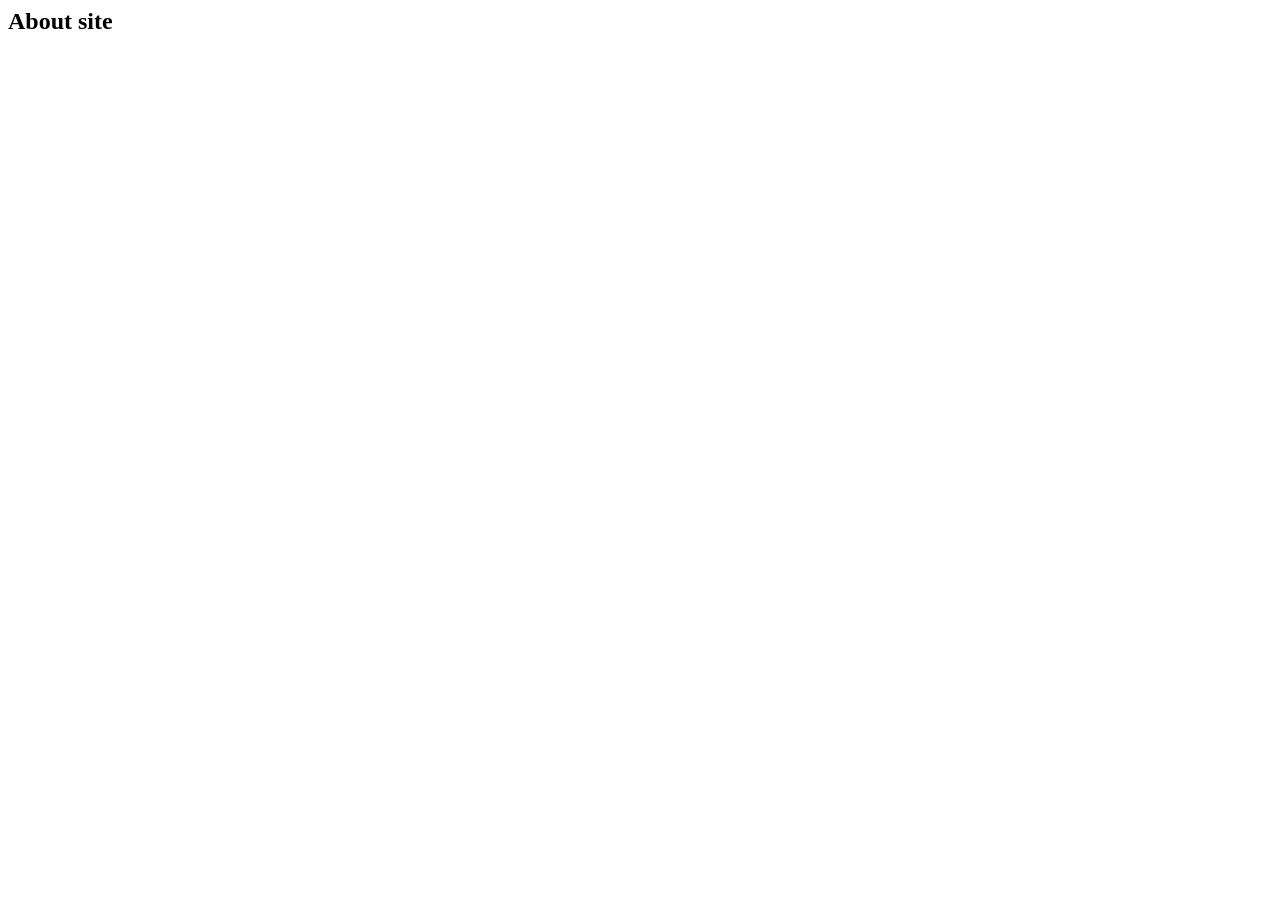
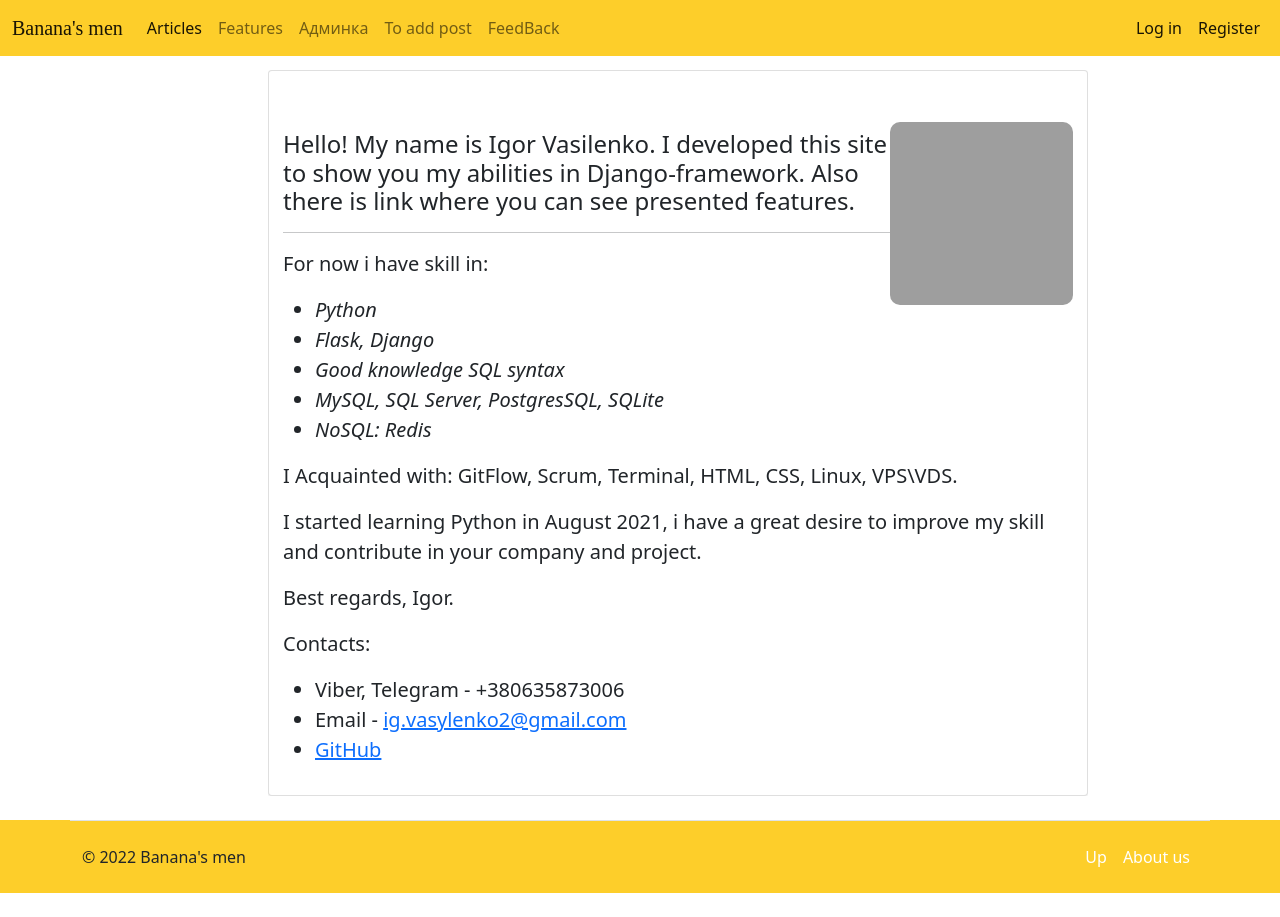
Before and after one commit to karonion/BananasDjango, a Django app: page /about in a window 1280 px wide. Before the commit the page is almost empty. Before the commit the page ends 29 px from the top, so only its background shows below. Run offline with Django 4.2, Linux system fonts and the light colour scheme; parts of the project's set-up code (start-up, migrations or seed data) failed here and were passed over; some libraries are stand-ins or nearby versions; grey boxes are pictures that could not be loaded.

Commit message:
Сверстана страница "О нас", добавлена ссылка в шапку сайта

```diff
--- a/Bananas/Bananas/urls.py
+++ b/Bananas/Bananas/urls.py
@@ -24,7 +24,6 @@ from django.conf import settings
 urlpatterns = [
     path('admin/', admin.site.urls),  # Админка
     path('', views.index, name='home'),  # Главная страница
-    re_path(r'^about', views.about),  # О нас
     re_path(r'^contact', views.contact),  # Контакты
     path('bananaAPP', views.index_app),  # Приложение
     path('feedback', views.feedback),  # Обратная связь (для юзера)
@@ -33,6 +32,7 @@ urlpatterns = [
     path('summernote/', include('django_summernote.urls')),  # Ссылка для передачи summernote
     path('post/<int:id>', views.post_deatils),  # Пост детально
     path('upload/', views.add_post),
+    path('about', views.about_us)
 ]
 
 # Дополнительная проверка для summernote
--- a/Bananas/bananaAPP/views.py
+++ b/Bananas/bananaAPP/views.py
@@ -59,3 +59,7 @@ def add_post(request):
 def post_deatils(request, id):
     article = Articles.objects.get(id=id)
     return render(request, 'post.html', {'article': article})
+
+
+def about_us(request):
+    return render(request, 'About-us.html')
--- /dev/null
+++ b/Bananas/templates/About-us.html
@@ -0,0 +1,36 @@
+{% extends 'basic.html' %}
+{% block title %}Post{% endblock %}
+{% block body%}
+<div class="container" style="margin-top:70px" >
+    <div class="raw">
+        <div class="col-md-8 offset-md-2 images-post">
+            <div class="card shadow-sm p-1" style="">
+                <div class="col-12 lead" style="padding:10px" >
+                    <h4 style="text-align: left;">&nbsp;</h4>
+                    <p><img src="https://i.ibb.co/c1yPcPz/photo-2021-08-20-08-16-16.jpg" alt="" width="183" height="183" style="float: right; border-radius: 10px;" /></p>
+                    <div class="h4">Hello! My name is Igor Vasilenko. I developed this site to show you my abilities in Django-framework. Also there is&nbsp;link where you can see presented features.</div>
+                    <hr />
+                    <p style="text-align: left;">For now i have skill in:</p>
+                    <ul>
+                        <li><em>Python</em></li>
+                        <li><em>Flask, Django</em></li>
+                        <li><em>Good knowledge SQL syntax</em></li>
+                        <li><em>MySQL, SQL Server, PostgresSQL, SQLite</em></li>
+                        <li><em>NoSQL: Redis&nbsp;</em></li>
+                    </ul>
+                    <p>I Acquainted with: GitFlow, Scrum, Terminal, HTML, CSS, Linux, VPS\VDS.</p>
+                    <p>I started learning Python in August 2021, i have a great desire to improve my skill and contribute in your company and project.</p>
+                    <p>Best regards, Igor.</p>
+                    <p style="text-align: left;"><strong>Contacts:</strong></p>
+                    <ul>
+                        <li style="text-align: left;">Viber, Telegram - +380635873006</li>
+                        <li style="text-align: left;">Email - <a href="mailto:ig.vasylenko2@gmail.com">ig.vasylenko2@gmail.com</a></li>
+                        <li style="text-align: left;"><a href="https://github.com/karonion">GitHub</a></li>
+                    </ul>
+                </div>
+            </div>
+        </div>
+    </div>
+    </div>
+
+{% endblock %}
--- a/Bananas/templates/basic.html
+++ b/Bananas/templates/basic.html
@@ -21,7 +21,7 @@
             <a class="nav-link active" aria-current="page" href="#">Articles</a>
           </li>
           <li class="nav-item">
-            <a class="nav-link" href="#">Contacts</a>
+            <a class="nav-link" href="#">Features</a>
           </li>
           <li class="nav-item">
             <a class="nav-link" href="/admin">Админка</a>
@@ -51,8 +51,7 @@
       <p class="col-md-4 mb-0">© 2022  Banana's men</p>
       <ul class="nav col-md-4 justify-content-end">
         <li class="nav-item"><a href="#" class="nav-link px-2" style="color:white">Up</a></li>
-        <li class="nav-item"><a href="#" class="nav-link px-2" style="color:white">About us</a></li>
-        <li class="nav-item"><a href="feedback" class="nav-link px-2" style="color:white">Contacts</a></li>
+        <li class="nav-item"><a href="about" class="nav-link px-2" style="color:white">About us</a></li>
       </ul>
     </footer>
   </div>
```
